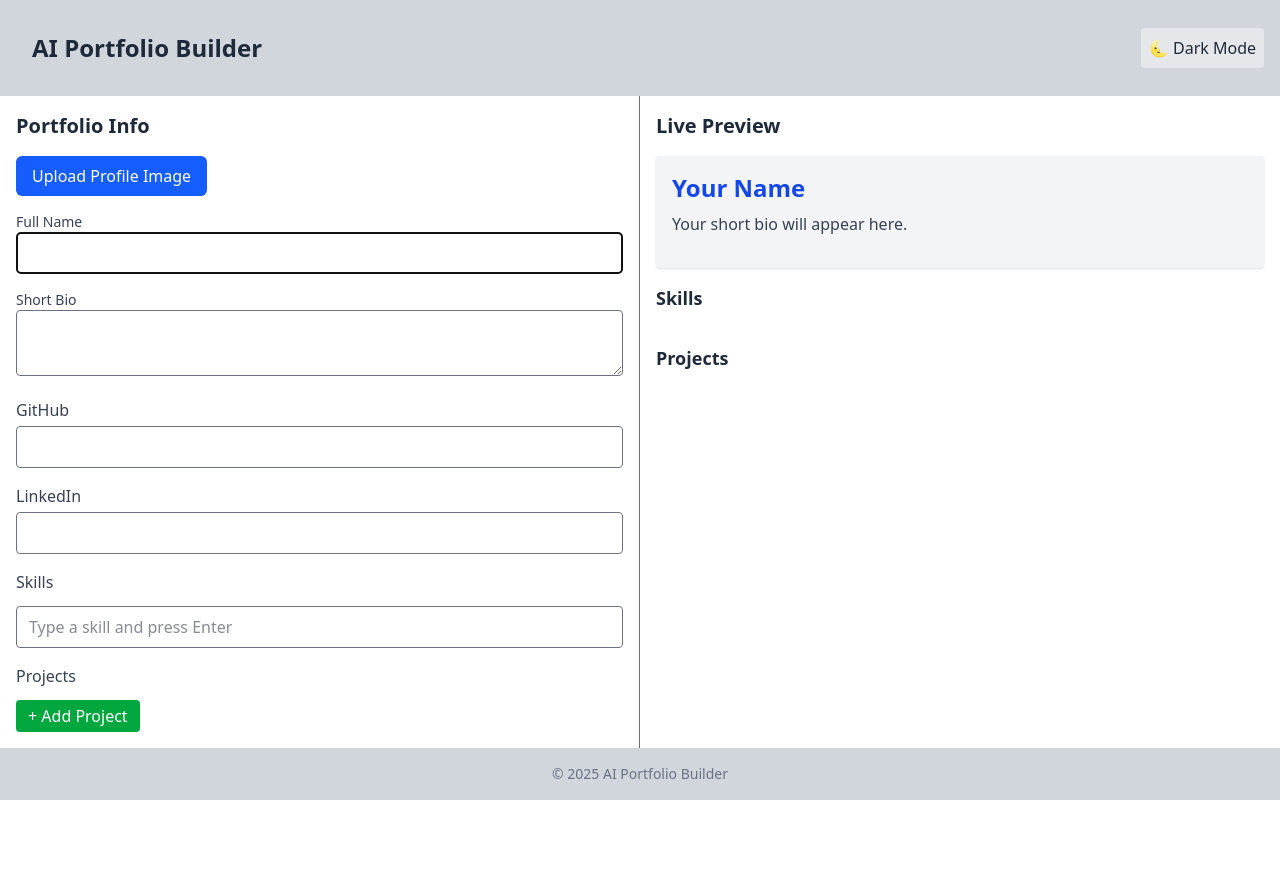
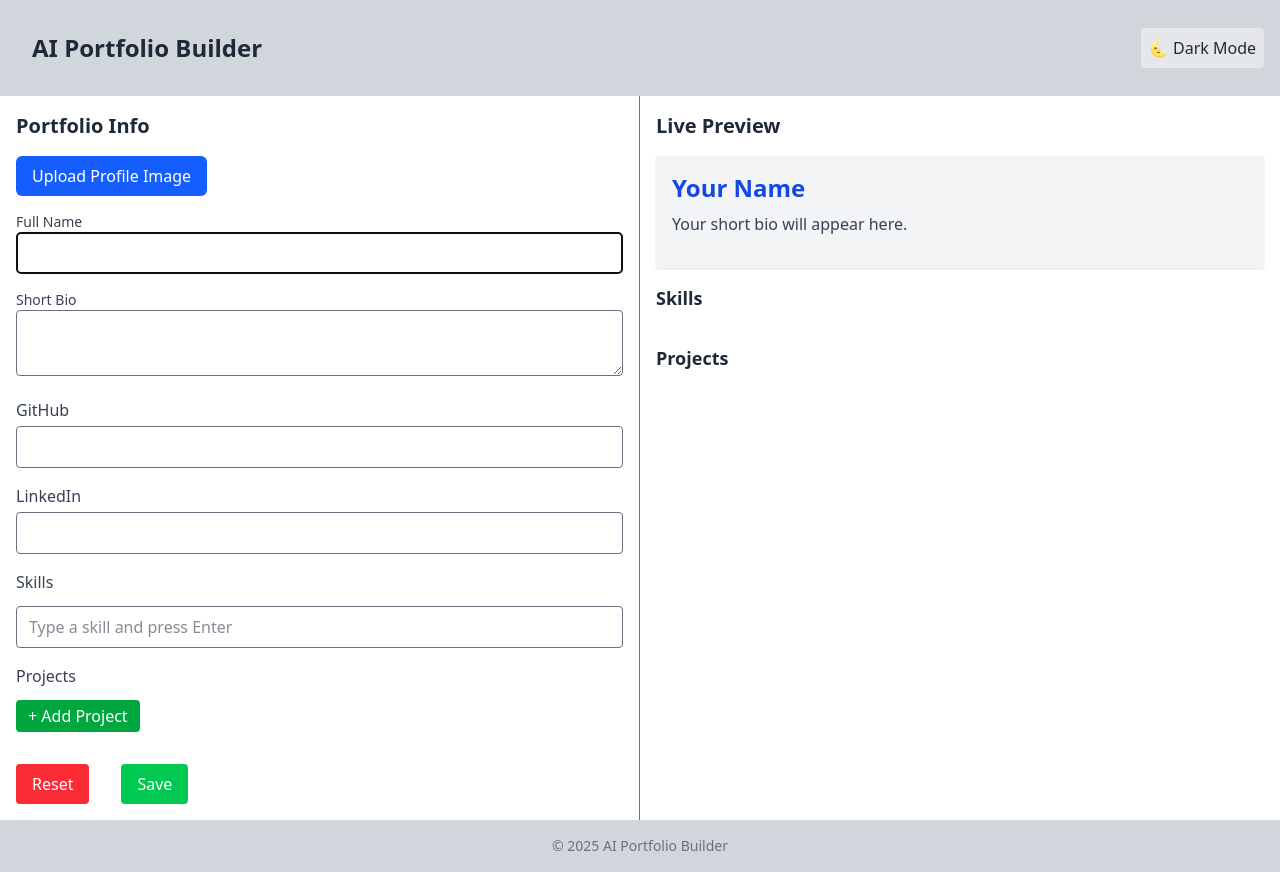
Before and after one commit to ANSH0111/AIPortfolioBuilder, a React (Vite) app in the folder ai-portfolio-builder/: page / in a window 1280 px wide. Before the commit the page ends 800 px from the top, so only its background shows below. Built offline with nearby package versions, Linux system fonts and the light colour scheme.

Commit message:
Reset and save buttons, github and linkedIn links updated.

```diff
--- a/ai-portfolio-builder/src/components/FormPanel.jsx
+++ b/ai-portfolio-builder/src/components/FormPanel.jsx
@@ -1,3 +1,5 @@
+import { motion } from "framer-motion";
+
 function FormPanel({ formData, setFormData }) {
   const handleChange = (e) => {
     const { name, value } = e.target;
@@ -180,6 +182,34 @@ function FormPanel({ formData, setFormData }) {
           </button>
         </div>
       </div>
+      <div className="flex flex-wrap gap-4 mt-4">
+        <button
+          onClick={() => {
+            localStorage.removeItem("portfolioData");
+            setFormData({
+              name: "",
+              bio: "",
+              skills: [],
+              projects: [],
+              profileImage: "",
+              social: { github: "", linkedin: "", twitter: "" },
+            });
+          }}
+          className="mt-4 px-4 py-2 bg-red-500 text-white rounded hover:bg-red-600 cursor-pointer"
+        >
+          Reset
+        </button>
+        <button
+          onClick={() => {
+            localStorage.setItem("portfolioData", JSON.stringify(formData));
+            alert("Saved successfully!");
+          }}
+          className="mt-4 ml-4 px-4 py-2 bg-green-500 text-white rounded hover:bg-green-600 cursor-pointer"
+        >
+          Save
+        </button>
+      </div>
+
     </section>
 
   );
--- a/ai-portfolio-builder/src/components/PreviewPanel.jsx
+++ b/ai-portfolio-builder/src/components/PreviewPanel.jsx
@@ -26,8 +26,8 @@ function PreviewPanel({ formData }) {
           </p>
 
           <div className="mt-4 space-y-2 text-sm text-gray-600 dark:text-gray-400">
-            {social.github && <p>🔗 GitHub: {social.github}</p>}
-            {social.linkedin && <p>🔗 LinkedIn: {social.linkedin}</p>}
+            {social.github && <p><a href={social.github} target="_blank">🔗 GitHub: {social.github}</a></p>}
+            {social.linkedin && <p><a href={social.linkedin} target="_blank">🔗 LinkedIn: {social.linkedin}</a></p>}
           </div>
         </div>
 
```
